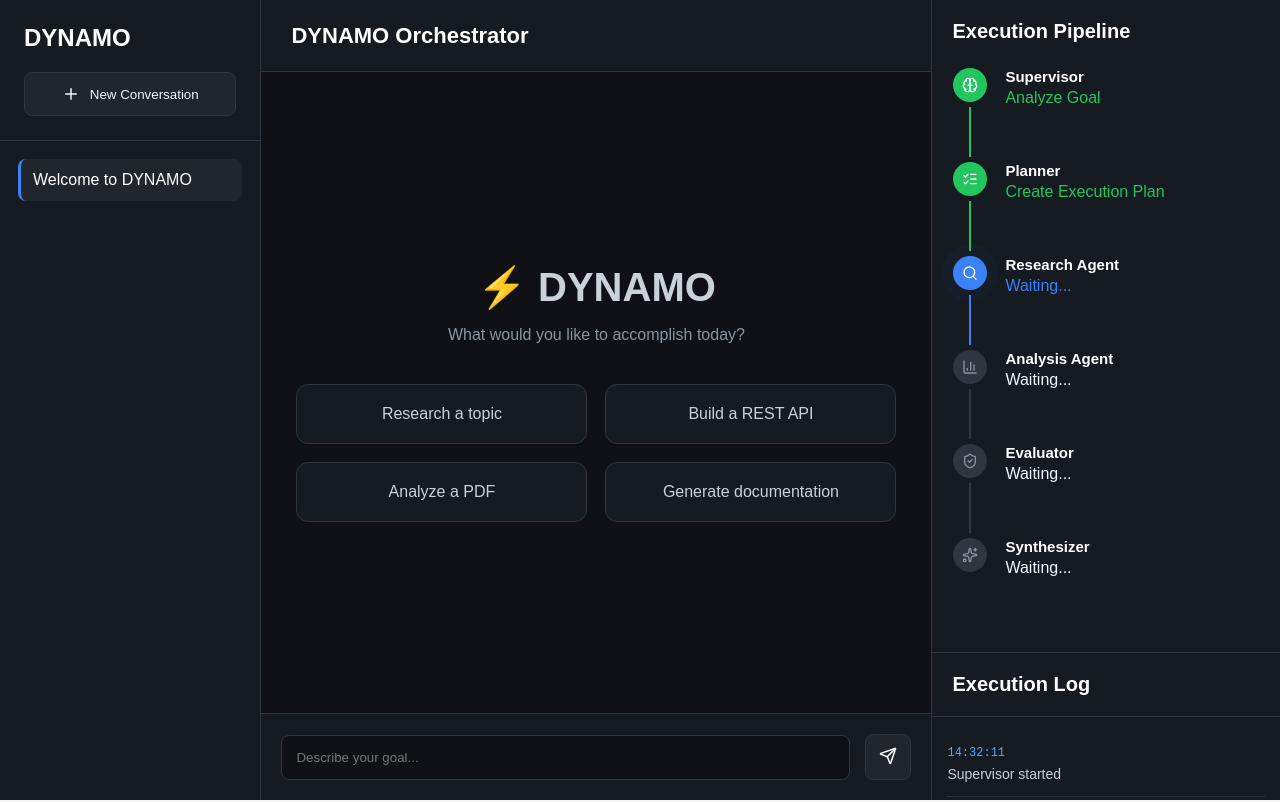
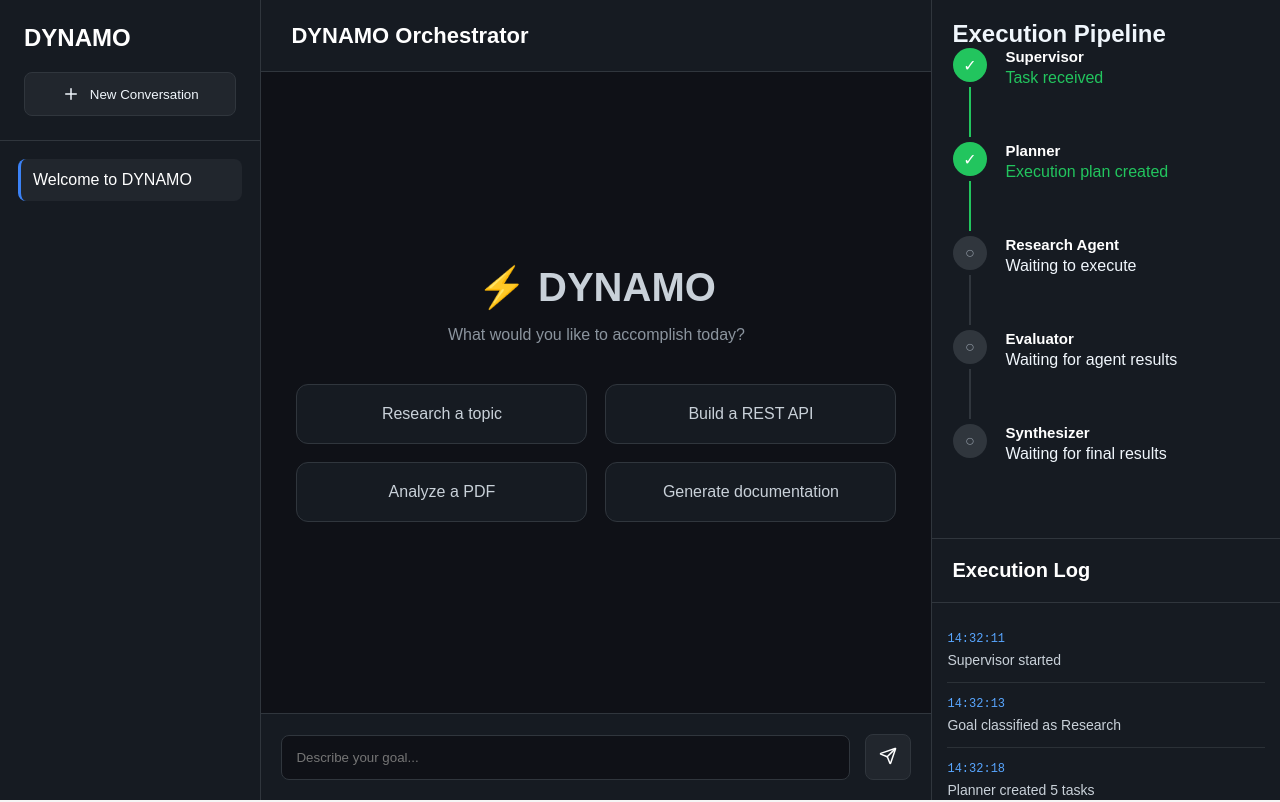
Before and after one commit to RajChintawar/DYNAMO-MultiAgent-Orchestration, a React app in the folder frontend/: page / in a window 1280 px wide. Shown: the top 802 px of the page. Built offline with nearby package versions, Linux system fonts and the light colour scheme; the HTML template or start-up script is replaced by a standard one.

Commit message:
Execution Log

```diff
--- a/frontend/src/components/Pipeline.jsx
+++ b/frontend/src/components/Pipeline.jsx
@@ -1,38 +1,35 @@
 import { PIPELINE_STAGES } from "../utils/constants";
 import StageNode from "./StageNode";
 
-const Pipeline = () => {
+const Pipeline = ({ pipeline }) => {
 
   return (
-
     <div className="pipeline">
-
-            <div className="pipelineHeader">
 
       <h2>Execution Pipeline</h2>
 
+      {pipeline.length === 0 ? (
+
+        <div className="pipelineEmpty">
+          Pipeline will appear when execution begins.
         </div>
 
-            {
-                PIPELINE_STAGES.map((stage,index)=>(
+      ) : (
+
+        pipeline.map((stage, index) => (
 
           <StageNode
-
             key={stage.id}
-
             stage={stage}
-
-                        isLast={index===PIPELINE_STAGES.length-1}
-
+            isLast={index === pipeline.length - 1}
           />
 
         ))
-            }
+
+      )}
 
     </div>
-
   );
-
 };
 
 export default Pipeline;
--- a/frontend/src/components/StageNode.jsx
+++ b/frontend/src/components/StageNode.jsx
@@ -9,10 +9,11 @@ const StageNode = ({ stage, isLast }) => {
             <div className="timeline">
 
                 <div className={`circle ${stage.status}`}>
+                {stage.status === "completed" && "✓"}
+                 {stage.status === "running" && "●"}
+                 {stage.status === "waiting" && "○"}
+            </div>
 
-                    <Icon size={16}/>
-
-                </div>
 
                 {!isLast &&
                     <div className={`verticalLine ${stage.status}`}></div>
--- a/frontend/src/pages/Dashboard.jsx
+++ b/frontend/src/pages/Dashboard.jsx
@@ -13,7 +13,38 @@ const Dashboard = () => {
     title: "Welcome to DYNAMO",
     messages: [
     ],
-    pipeline: [],
+    pipeline: [
+  {
+    id: "supervisor",
+    title: "Supervisor",
+    subtitle: "Task received",
+    status: "completed",
+  },
+  {
+    id: "planner",
+    title: "Planner",
+    subtitle: "Execution plan created",
+    status: "completed",
+  },
+  {
+    id: "research",
+    title: "Research Agent",
+    subtitle: "Waiting to execute",
+    status: "waiting",
+  },
+  {
+    id: "evaluator",
+    title: "Evaluator",
+    subtitle: "Waiting for agent results",
+    status: "waiting",
+  },
+  {
+    id: "synthesizer",
+    title: "Synthesizer",
+    subtitle: "Waiting for final results",
+    status: "waiting",
+  },
+],
     eventLogs: [],
   },
 ]);
```
Lines whose indentation alone changed are shown as unchanged.
